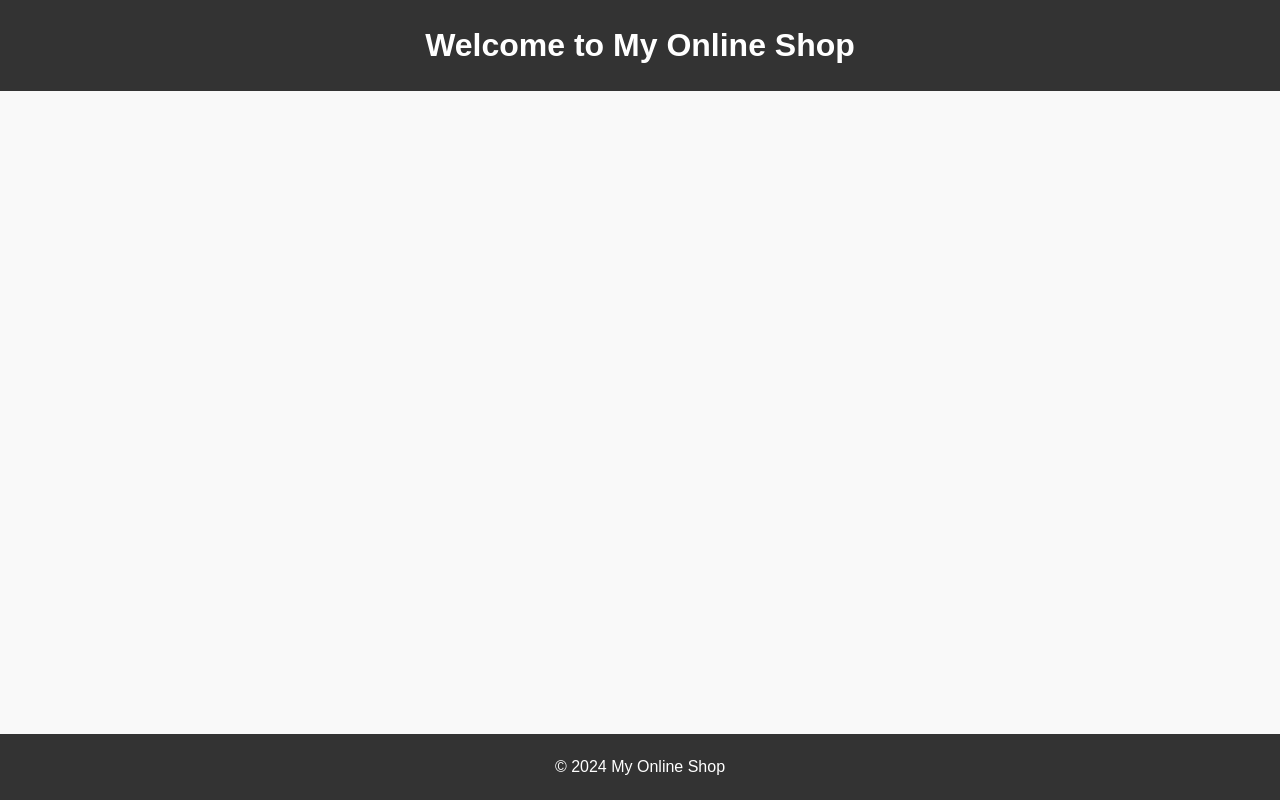
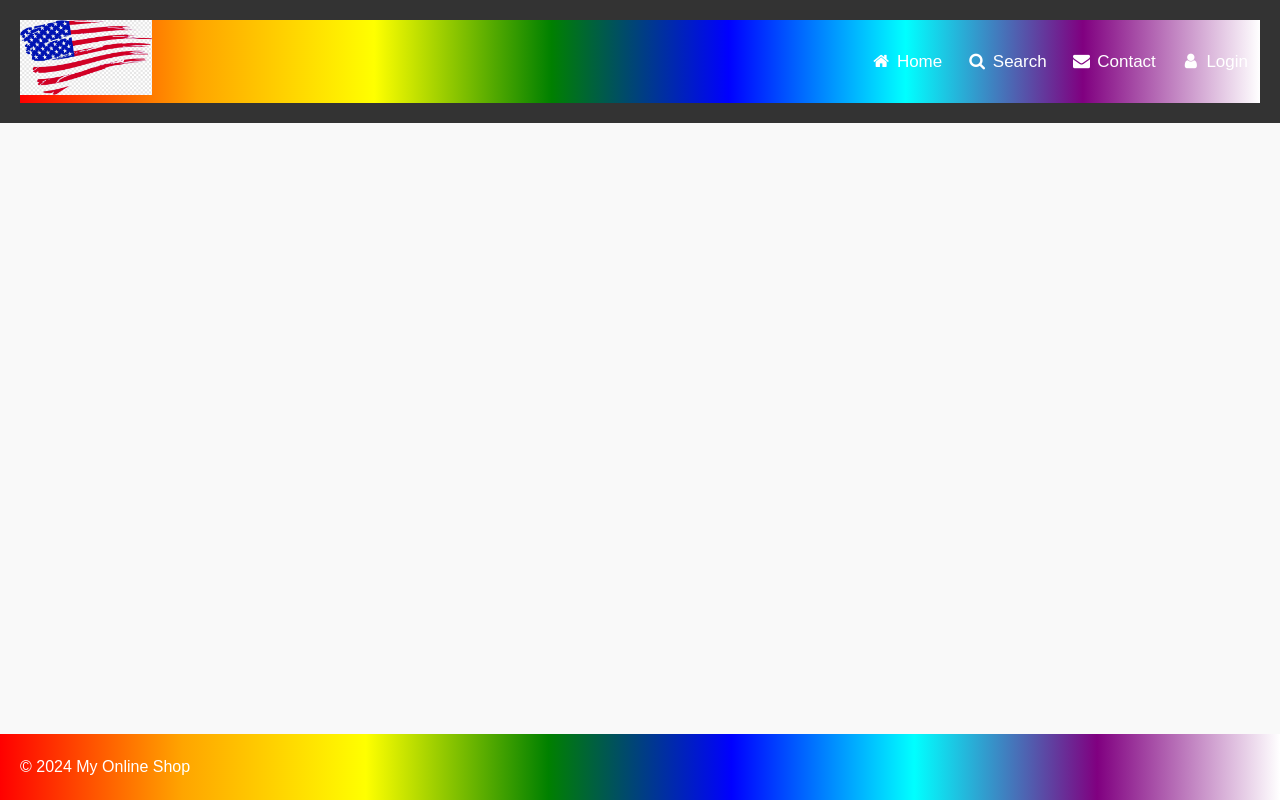
Before and after one commit to mo-matar/Web-Proj, a PHP site: page /HTML/index.html in a window 1280 px wide. Run offline with PHP 8.4, Linux system fonts and the light colour scheme.

Commit message:
added navigation bar

```diff
--- a/CSS/main style.css
+++ b/CSS/main style.css
@@ -38,3 +38,43 @@ footer {
     bottom: 0;
     width: 100%;
 }
+.navbar , footer{
+    display:flex;
+    justify-content: space-between;
+    align-items: center;
+    width: 100%;
+    background-image: linear-gradient(90deg, red, orange, yellow, green, blue, cyan ,purple, white);
+    overflow: auto;
+}
+#may\ god\ bless\ america{
+    height: 75px;
+    background: transparent;
+}
+
+/* Navbar links */
+.navbar a {
+    float: right;
+    text-align: center;
+    padding: 12px;
+    color: white;
+    text-decoration: none;
+    font-size: 17px;
+}
+
+/* Navbar links on mouse-over */
+.navbar a:hover {
+    background-color: #000;
+}
+
+/* Current/active navbar link */
+.active {
+    /*background-color: #04AA6D;*/
+}
+
+/* Add responsiveness - will automatically display the navbar vertically instead of horizontally on screens less than 500 pixels */
+@media screen and (max-width: 500px) {
+    .navbar a {
+        float: none;
+        display: block;
+    }
+}
--- a/HTML/index.html
+++ b/HTML/index.html
@@ -5,11 +5,25 @@
     <meta name="viewport" content="width=device-width, initial-scale=1.0">
     <title>My Online Shop</title>
     <link rel="stylesheet" href="../CSS/main%20style.css">
+    <link rel="stylesheet" href="https://cdnjs.cloudflare.com/ajax/libs/font-awesome/4.7.0/css/font-awesome.min.css">
+
 </head>
 <body>
 <header>
-    <h1>Welcome to My Online Shop</h1>
     <!-- Navigation Menu Here -->
+
+    <div class="navbar">
+        <div>
+            <img id="may god bless america" src="../IMAGES/logo.png">
+        </div>
+        <div>
+
+            <a href="#"><i class="fa fa-fw fa-user"></i> Login</a>
+            <a href="#"><i class="fa fa-fw fa-envelope"></i> Contact</a>
+            <a href="#"><i class="fa fa-fw fa-search"></i> Search</a>
+            <a class="active" href="#"><i class="fa fa-fw fa-home"></i> Home</a>
+        </div>
+    </div>
 </header>
 
 <main>
```
Also changed, not shown: IMAGES/logo.png (added).
